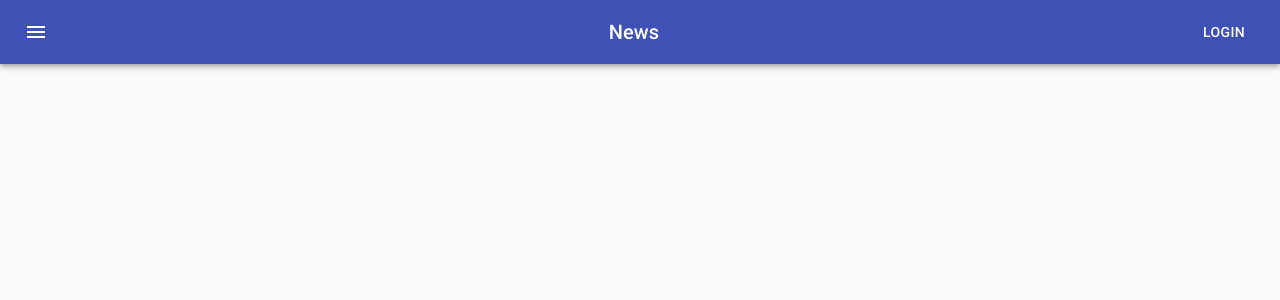
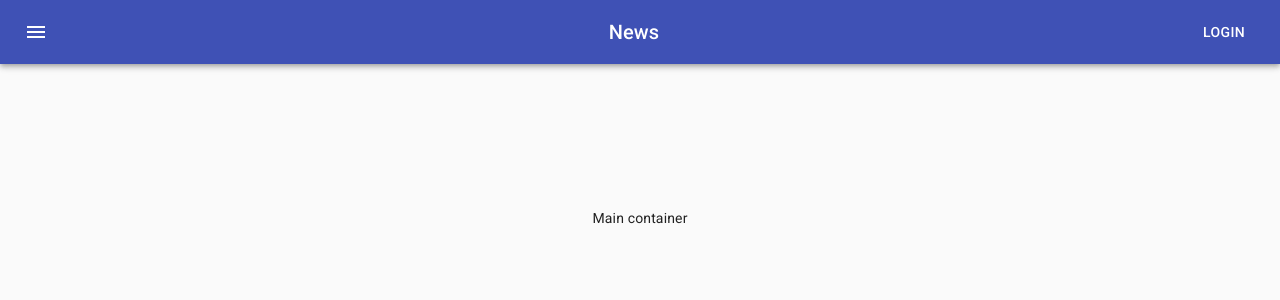
Before and after one commit to buppa93/ipcam, a React (Create React App) app: page / in a window 1280 px wide. Shown: the top 300 px of the page. Built offline with nearby package versions, Linux system fonts and the light colour scheme.

Commit message:
Added main container

```diff
--- /dev/null
+++ b/src/components/ContainerComponent.js
@@ -0,0 +1,37 @@
+import React, { Component } from 'react';
+import { withStyles } from '@material-ui/core/styles';
+import Container from '@material-ui/core/Container';
+
+const styles = theme => ({
+    root: {
+        display: 'flex',
+    },
+    content: {
+        flexGrow: 1,
+        height: '100vh',
+        overflow: 'auto',
+    },
+    container: {
+        paddingTop: theme.spacing(4),
+        paddingBottom: theme.spacing(4),
+    },
+});
+
+class ContainerComponent extends Component {
+
+    render() {
+        const { classes } = this.props;
+        return(
+            <main className={classes.content}>
+                <div className={classes.root}>
+                    <div className={classes.appBarSpacer} />
+                        <Container maxWidth="lg" className={classes.container}>
+                            Main container
+                        </Container>
+                    </div>
+            </main>
+        );
+    }
+
+}
+export default withStyles(styles)(ContainerComponent);
--- a/src/layout/mainLayout.js
+++ b/src/layout/mainLayout.js
@@ -1,5 +1,6 @@
 import React, { Component } from 'react';
 import AppBarComponent from '../components/AppBarComponent';
+import ContainerComponent from '../components/ContainerComponent';
 
 class MainLayout extends Component {
 
@@ -7,11 +8,10 @@ class MainLayout extends Component {
         return (
             <div className={'root'}>
                 <AppBarComponent {...this.props}></AppBarComponent>
-
+                <ContainerComponent></ContainerComponent>
             </div>
         );
     }
-
 }
 
 export default (MainLayout);
```
